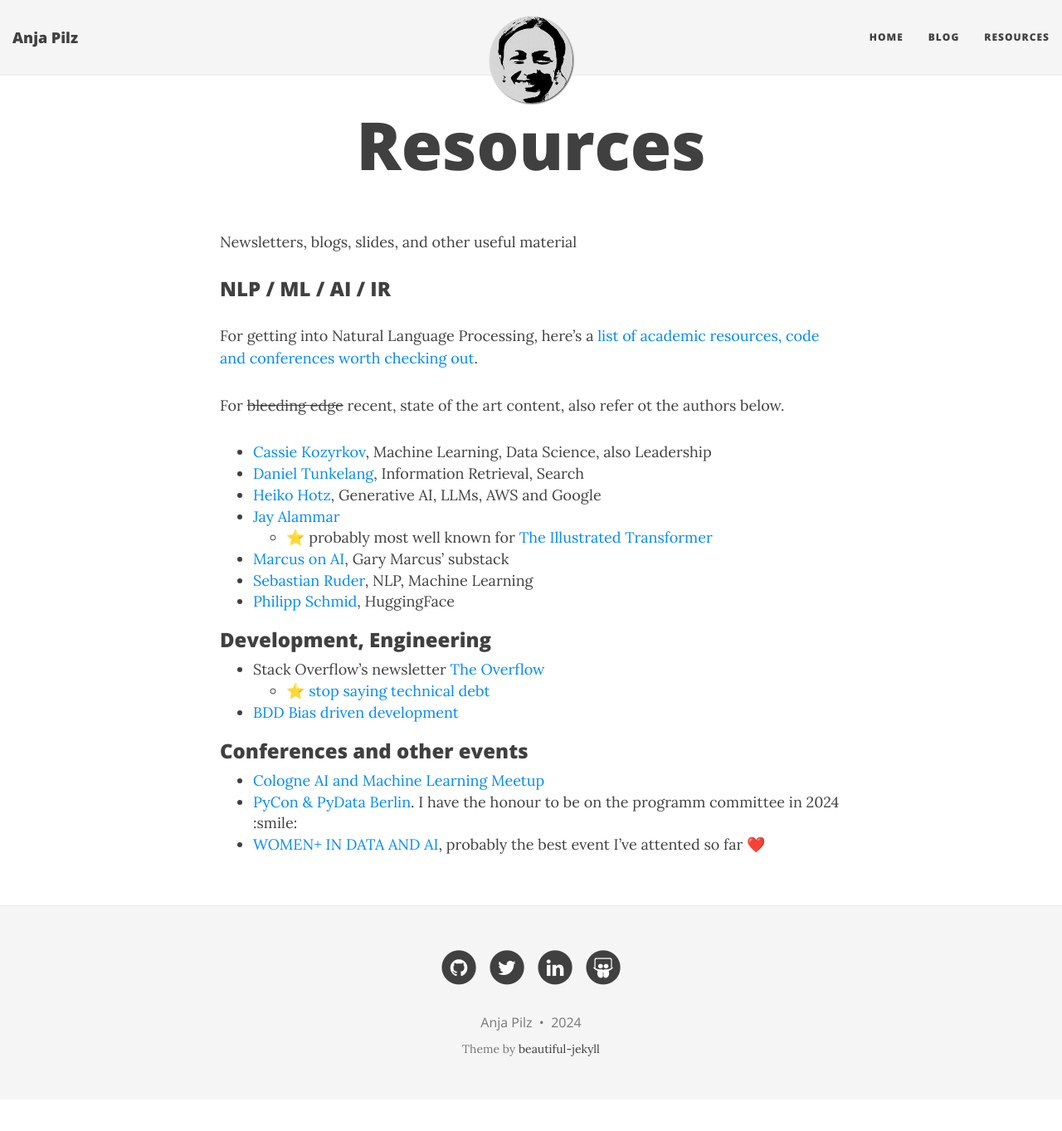
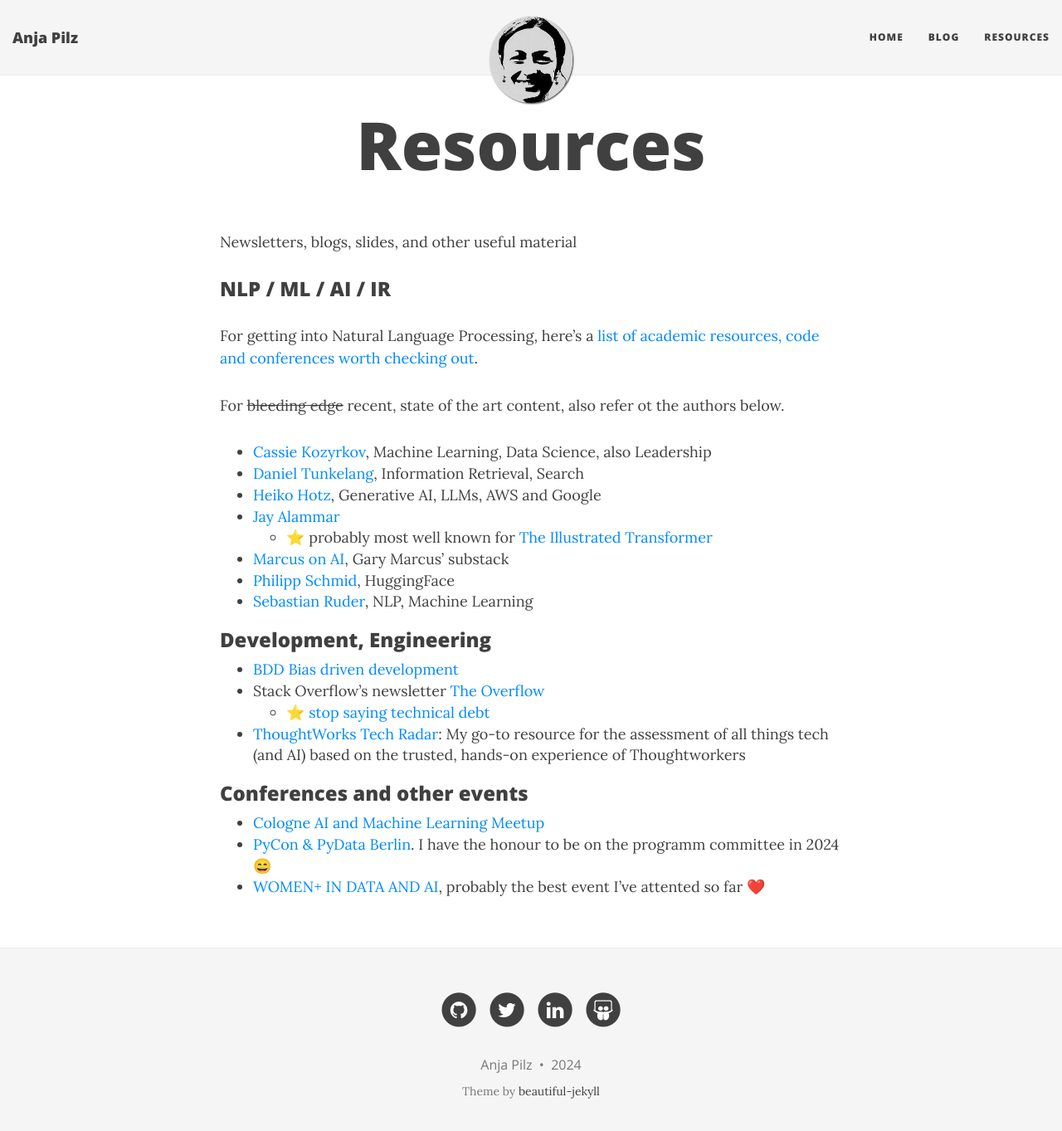
Before and after one commit to aplz/aplz.github.io, a Jekyll site: the page built from resources/index.md, in a window 1280 px wide and 1376 px high. Shown: the top 1363 px of the window at 83% size. Built offline with Jekyll 4.4.1, drawn with Linux system fonts in a browser that asks for light colours; nearby versions of some CDN libraries.

Commit message:
add tech radar

```diff
--- a/resources/index.md
+++ b/resources/index.md
@@ -16,17 +16,19 @@
 * [Jay Alammar](https://jalammar.github.io/)
   * ⭐ probably most well known for [The Illustrated Transformer](http://jalammar.github.io/illustrated-transformer/)
 * [Marcus on AI](https://garymarcus.substack.com/), Gary Marcus' substack
+* [Philipp Schmid](https://www.philschmid.de/), HuggingFace
 * [Sebastian Ruder](https://www.ruder.io/), NLP, Machine Learning
-* [Philipp Schmid](https://www.philschmid.de/), HuggingFace
+
 
 ### Development, Engineering
 
+* [BDD Bias driven development](https://speakerdeck.com/mariofusco/bdd-bias-driven-development)
 * Stack Overflow's newsletter [The Overflow](https://stackoverflow.blog/newsletter)
   * ⭐ [stop saying technical debt](https://stackoverflow.blog/2023/12/27/stop-saying-technical-debt/)
-* [BDD Bias driven development](https://speakerdeck.com/mariofusco/bdd-bias-driven-development)
+* [ThoughtWorks Tech Radar](https://www.thoughtworks.com/en-de/radar): My go-to resource for the assessment of all things tech (and AI) based on the trusted, hands-on experience of Thoughtworkers
 
 ### Conferences and other events
 
 * [Cologne AI and Machine Learning Meetup](http://caiml.events)
-* [PyCon & PyData Berlin](https://2024.pycon.de). I have the honour to be on the programm committee in 2024 :smile:
+* [PyCon & PyData Berlin](https://2024.pycon.de). I have the honour to be on the programm committee in 2024 😄
 * [WOMEN+ IN DATA AND AI](https://women-in-data-ai.tech), probably the best event I've attented so far ❤️
```
